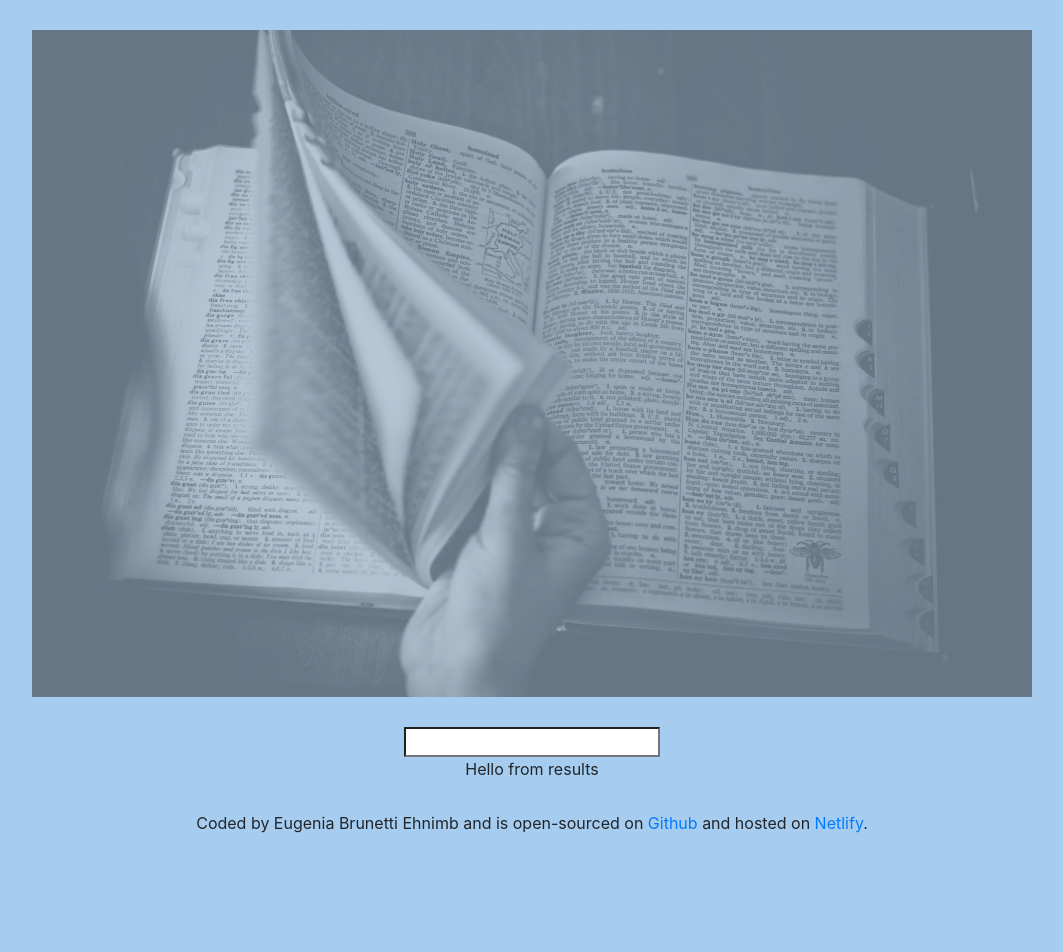
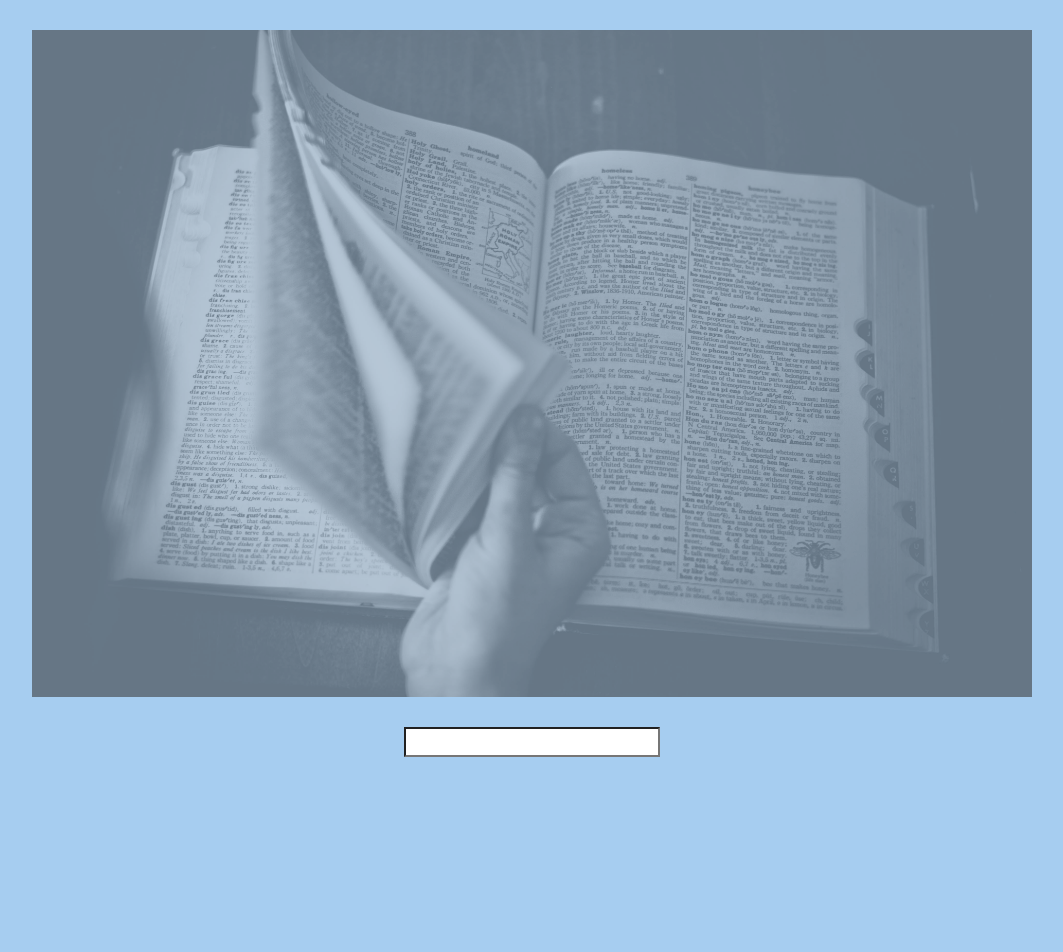
Before and after one commit to eugesuri/project-dictionary, a React (Create React App) app: page / in a window 1280 px wide. Shown: the top 952 px of the page, without its empty margins (108-1171 px from the left). Before the commit the page ends 865 px from the top, so only its background shows below. Built offline with nearby package versions, Linux system fonts and the light colour scheme.

Commit message:
added definition arrays and new component

```diff
--- a/src/App.css
+++ b/src/App.css
@@ -11,5 +11,6 @@
 
 .App-footer {
   text-align: center;
-  margin: 30px 0;
+  margin: 100px 0;
+  margin-top: 300px;
 }
--- a/src/Dictionary.js
+++ b/src/Dictionary.js
@@ -5,10 +5,9 @@
 
 export default function Dictionary() {
   let [keyword, setKeyword] = useState("");
-  let [results, setResults] = useState({});
+  let [results, setResults] = useState(null);
 
   function handleResponse(response) {
-    console.log(response.data[0]);
     setResults(response.data[0]);
   }
 
--- /dev/null
+++ b/src/Meaning.js
@@ -0,0 +1,23 @@
+import React from "react";
+
+export default function Meaning(props) {
+  console.log(props.meaning);
+  return (
+    <div className="Meaning">
+      <h3> {props.meaning.partOfSpeech}</h3>
+      {props.meaning.definitions.map(function (definition, index) {
+        return (
+          <div key={index}>
+            <p>
+              {definition.definition}
+              <br />
+              <br />
+
+              <em> {definition.example}</em>
+            </p>
+          </div>
+        );
+      })}
+    </div>
+  );
+}
--- a/src/Results.js
+++ b/src/Results.js
@@ -1,6 +1,22 @@
 import React from "react";
+import Meaning from "./Meaning";
 
 export default function Results(props) {
-  console.log(props.results);
-  return <div className="Results"> Hello from results </div>;
+  if (props.results) {
+    return (
+      <div className="Results">
+        {" "}
+        <h2> {props.results.word} </h2>
+        {props.results.meanings.map(function (meaning, index) {
+          return (
+            <div key={index}>
+              <Meaning meaning={meaning} />
+            </div>
+          );
+        })}
+      </div>
+    );
+  } else {
+    return null;
+  }
 }
```
